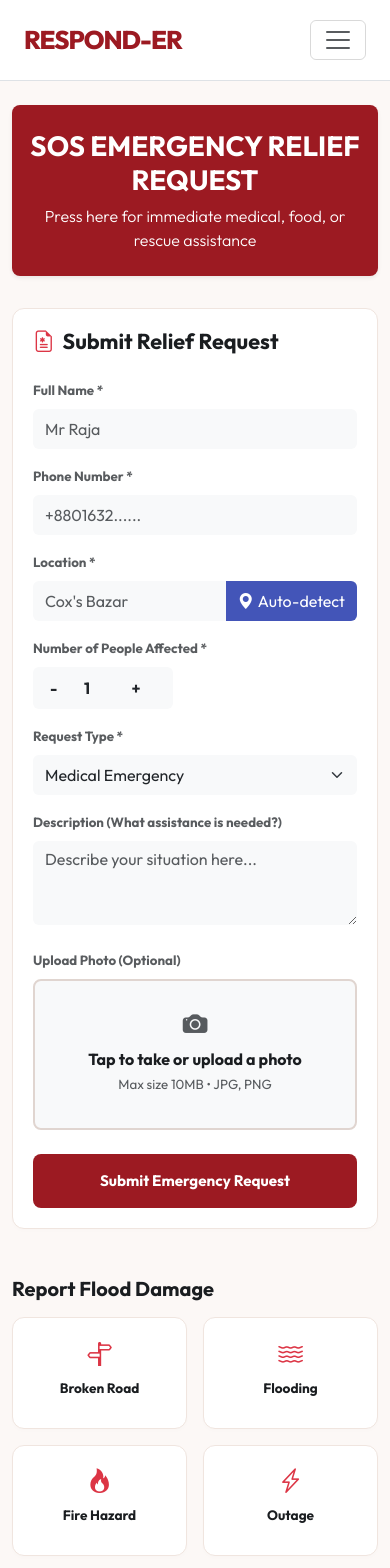
After one commit to sam399/ACDIP, a FastAPI app: template app/templates/sos.html in a window 390 px wide. The commit adds this page. Shown: the top 1568 px of the page. Run offline with FastAPI, Linux system fonts and the light colour scheme; the template is opened without the code that fills it, so the values that code supplies are empty; some libraries are stand-ins or nearby versions.

Commit message:
Implement Feature 2: Emergency Relief Request (Citizen SOS Portal) with geolocation and session status tracking

```diff
--- a/app/main.py
+++ b/app/main.py
@@ -1,4 +1,4 @@
-from fastapi import FastAPI, Depends, Request, Form
+from fastapi import FastAPI, Depends, Request, Form, UploadFile, File
 from fastapi.responses import HTMLResponse, RedirectResponse
 from fastapi.staticfiles import StaticFiles
 from fastapi.templating import Jinja2Templates
@@ -7,8 +7,14 @@ from sqlalchemy import select
 from app.database import engine, Base, get_db
 from app.models import Disaster, EmergencyRequest, SupplyInventory, PersonnelStatus, MissingPerson, FamilyUpdate
 from datetime import datetime, UTC
+import os
+import shutil
 
 app = FastAPI(title="RESPOND-ER Command Center")
+
+# Ensure static directories exist
+os.makedirs("app/static/css", exist_ok=True)
+os.makedirs("app/static/uploads", exist_ok=True)
 
 # Mount static files and templates
 app.mount("/static", StaticFiles(directory="app/static"), name="static")
@@ -57,7 +63,6 @@ async def get_dashboard(request: Request, db: AsyncSession = Depends(get_db)):
 
     total_requests_count = len(priority_queue)
 
-    # Render main dashboard using modern Starlette TemplateResponse signature
     return templates.TemplateResponse(
         request=request,
         name="dashboard.html",
@@ -72,6 +77,94 @@ async def get_dashboard(request: Request, db: AsyncSession = Depends(get_db)):
             "current_tab": "dashboard"
         }
     )
+
+@app.get("/sos", response_class=HTMLResponse)
+async def get_sos_page(request: Request, db: AsyncSession = Depends(get_db)):
+    # Read client request IDs from cookies to populate "My Requests"
+    my_requests_cookie = request.cookies.get("my_requests", "")
+    my_requests = []
+
+    if my_requests_cookie:
+        try:
+            ids = [int(x) for x in my_requests_cookie.split(",") if x.strip().isdigit()]
+            if ids:
+                query = await db.execute(
+                    select(EmergencyRequest)
+                    .where(EmergencyRequest.id.in_(ids))
+                    .order_by(EmergencyRequest.created_at.desc())
+                )
+                my_requests = query.scalars().all()
+        except Exception:
+            pass # Ignore malformed cookies
+
+    return templates.TemplateResponse(
+        request=request,
+        name="sos.html",
+        context={
+            "my_requests": my_requests,
+            "current_tab": "sos"
+        }
+    )
+
+@app.post("/sos/submit", response_class=RedirectResponse)
+async def submit_sos_request(
+    request: Request,
+    full_name: str = Form(...),
+    phone_number: str = Form(...),
+    location: str = Form(...),
+    people_affected: int = Form(...),
+    request_type: str = Form(...),
+    description: str = Form(None),
+    latitude: float = Form(None),
+    longitude: float = Form(None),
+    photo: UploadFile = File(None),
+    db: AsyncSession = Depends(get_db)
+):
+    # Process optional photo upload
+    photo_url = None
+    if photo and photo.filename:
+        filename = f"{int(datetime.now().timestamp())}_{photo.filename}"
+        filepath = os.path.join("app/static/uploads", filename)
+        with open(filepath, "wb") as buffer:
+            shutil.copyfileobj(photo.file, buffer)
+        photo_url = f"/static/uploads/{filename}"
+
+    # Default description if not supplied
+    if not description:
+        description = f"Emergency request for {request_type.lower()} support."
+
+    # Create new emergency request
+    new_request = EmergencyRequest(
+        title=f"{request_type}: {description[:30]}...",
+        description=description,
+        priority="High", # default priority level
+        location=location,
+        latitude=latitude,
+        longitude=longitude,
+        status="Pending",
+        people_affected=people_affected,
+        request_type=request_type,
+        contact_name=full_name,
+        contact_phone=phone_number,
+        photo_url=photo_url,
+        created_at=datetime.now(UTC).replace(tzinfo=None)
+    )
+
+    db.add(new_request)
+    await db.flush() # Populate new_request.id
+
+    # Save request ID to cookies
+    my_requests_cookie = request.cookies.get("my_requests", "")
+    if my_requests_cookie:
+        updated_cookie = f"{my_requests_cookie},{new_request.id}"
+    else:
+        updated_cookie = str(new_request.id)
+
+    await db.commit()
+
+    response = RedirectResponse(url="/sos", status_code=303)
+    response.set_cookie(key="my_requests", value=updated_cookie, max_age=3600*24*30) # 30 days
+    return response
 
 @app.get("/missing", response_class=HTMLResponse)
 async def get_missing_persons(request: Request, status: str = None, db: AsyncSession = Depends(get_db)):
@@ -106,7 +199,6 @@ async def add_family_update(
     message: str = Form(...),
     db: AsyncSession = Depends(get_db)
 ):
-    # Add a family update to the database (timezone-aware UTC)
     new_update = FamilyUpdate(
         author=author,
         message=message,
--- a/app/templates/base.html
+++ b/app/templates/base.html
@@ -69,11 +69,10 @@
 
                 <!-- Header Actions -->
                 <div class="d-flex align-items-center gap-3">
-                    <a href="tel:999" class="btn btn-emergency-call d-flex align-items-center gap-2">
+                    <a href="/sos" class="btn btn-emergency-call d-flex align-items-center gap-2">
                         <i class="bi bi-telephone-fill"></i>
                         <span>EMERGENCY CALL</span>
                     </a>
-
                     <button class="btn btn-icon-round position-relative">
                         <i class="bi bi-bell"></i>
                         <span class="position-absolute top-2 start-2 translate-middle p-1 bg-danger border border-light rounded-circle"></span>
--- /dev/null
+++ b/app/templates/sos.html
@@ -0,0 +1,323 @@
+{% extends 'base.html' %}
+
+{% block content %}
+<div class="row g-4">
+    <!-- TOP RED SOS BANNER -->
+    <div class="col-12">
+        <div class="alert bg-danger text-white text-center py-4 mb-2 rounded-3 border-0 shadow-sm" style="background-color: var(--brand-red) !important; cursor: pointer;" onclick="quickSOS()">
+            <h1 class="fw-bold mb-2 tracking-tight">SOS EMERGENCY RELIEF REQUEST</h1>
+            <p class="mb-0 fs-6 fw-light">Press here for immediate medical, food, or rescue assistance</p>
+        </div>
+    </div>
+
+    <!-- LEFT COLUMN: REQUEST SUBMISSION FORM -->
+    <div class="col-lg-8">
+        <div class="rc-card">
+            <h4 class="fw-bold mb-4 d-flex align-items-center gap-2">
+                <i class="bi bi-file-earmark-medical text-danger"></i> Submit Relief Request
+            </h4>
+
+            <form action="/sos/submit" method="post" enctype="multipart/form-data" id="sosForm">
+                <!-- Hidden inputs for coordinates -->
+                <input type="hidden" name="latitude" id="latInput">
+                <input type="hidden" name="longitude" id="lngInput">
+
+                <div class="row g-3 mb-3">
+                    <!-- Full Name -->
+                    <div class="col-md-6">
+                        <label for="fullName" class="form-label small fw-bold text-muted">Full Name *</label>
+                        <input type="text" class="form-control py-2 bg-light border-0" id="fullName" name="full_name" placeholder="Mr Raja" required>
+                    </div>
+
+                    <!-- Phone Number -->
+                    <div class="col-md-6">
+                        <label for="phoneNumber" class="form-label small fw-bold text-muted">Phone Number *</label>
+                        <input type="tel" class="form-control py-2 bg-light border-0" id="phoneNumber" name="phone_number" placeholder="+8801632......" required>
+                    </div>
+                </div>
+
+                <div class="mb-3">
+                    <!-- Location with Auto-detect -->
+                    <label for="location" class="form-label small fw-bold text-muted">Location *</label>
+                    <div class="input-group">
+                        <input type="text" class="form-control py-2 bg-light border-0" id="location" name="location" placeholder="Cox's Bazar" required>
+                        <button class="btn btn-primary d-flex align-items-center gap-1 border-0" style="background-color: var(--brand-blue);" type="button" onclick="detectLocation()">
+                            <i class="bi bi-geo-alt-fill"></i>
+                            <span>Auto-detect</span>
+                        </button>
+                    </div>
+                    <div class="form-text small text-muted d-none" id="geoStatus"></div>
+                </div>
+
+                <div class="row g-3 mb-3">
+                    <!-- People Affected Counter -->
+                    <div class="col-md-6">
+                        <label class="form-label small fw-bold text-muted">Number of People Affected *</label>
+                        <div class="d-flex align-items-center bg-light rounded" style="width: 140px; height: 42px;">
+                            <button type="button" class="btn btn-link text-decoration-none text-dark fw-bold px-3" onclick="decrementPeople()">-</button>
+                            <input type="number" class="form-control border-0 bg-transparent text-center fw-bold p-0" id="peopleCounter" name="people_affected" value="1" min="1" required style="width: 40px; box-shadow: none;">
+                            <button type="button" class="btn btn-link text-decoration-none text-dark fw-bold px-3" onclick="incrementPeople()">+</button>
+                        </div>
+                    </div>
+
+                    <!-- Request Type Dropdown -->
+                    <div class="col-md-6">
+                        <label for="requestType" class="form-label small fw-bold text-muted">Request Type *</label>
+                        <select class="form-select py-2 bg-light border-0" id="requestType" name="request_type" required>
+                            <option value="Medical Emergency">Medical Emergency</option>
+                            <option value="Rescue Service">Rescue Service</option>
+                            <option value="Food & Water">Food & Water</option>
+                            <option value="Flood Damage">Flood Damage</option>
+                            <option value="Power Outage">Power Outage</option>
+                            <option value="Other">Other Support</option>
+                        </select>
+                    </div>
+                </div>
+
+                <div class="mb-4">
+                    <!-- Description -->
+                    <label for="description" class="form-label small fw-bold text-muted">Description (What assistance is needed?)</label>
+                    <textarea class="form-control bg-light border-0" id="description" name="description" rows="3" placeholder="Describe your situation here..."></textarea>
+                </div>
+
+                <!-- Custom styled upload box -->
+                <div class="mb-4">
+                    <label class="form-label small fw-bold text-muted">Upload Photo (Optional)</label>
+                    <div class="border border-2 border-dashed rounded-3 p-4 text-center cursor-pointer bg-light" style="border-color: #E0D5D0 !important;" onclick="document.getElementById('fileInput').click()">
+                        <i class="bi bi-camera-fill fs-2 text-muted"></i>
+                        <h6 class="fw-bold mt-2 mb-1">Tap to take or upload a photo</h6>
+                        <span class="text-muted small">Max size 10MB • JPG, PNG</span>
+                        <input type="file" id="fileInput" name="photo" accept="image/*" class="d-none" onchange="updateUploadLabel(this)">
+                        <div id="fileUploadName" class="text-success small fw-bold mt-2"></div>
+                    </div>
+                </div>
+
+                <!-- Submit Button -->
+                <button type="submit" class="btn btn-deploy-response py-3 fw-bold">Submit Emergency Request</button>
+            </form>
+        </div>
+
+        <!-- QUICK REPORT FLOOD DAMAGE SECTION -->
+        <h5 class="fw-bold mt-5 mb-3">Report Flood Damage</h5>
+        <div class="row g-3">
+            <div class="col-6 col-md-3">
+                <div class="rc-card text-center p-3 h-100 cursor-pointer hover-shadow" onclick="quickReport('Broken Road', 'Broken road reported blocking emergency response routes.')">
+                    <i class="bi bi-signpost-split fs-2 text-danger"></i>
+                    <h6 class="fw-bold mt-2 mb-0" style="font-size: 0.85rem;">Broken Road</h6>
+                </div>
+            </div>
+            <div class="col-6 col-md-3">
+                <div class="rc-card text-center p-3 h-100 cursor-pointer hover-shadow" onclick="quickReport('Flood Damage', 'Severe flooding in residential areas requiring pumping or rescue.')">
+                    <i class="bi bi-water fs-2 text-danger"></i>
+                    <h6 class="fw-bold mt-2 mb-0" style="font-size: 0.85rem;">Flooding</h6>
+                </div>
+            </div>
+            <div class="col-6 col-md-3">
+                <div class="rc-card text-center p-3 h-100 cursor-pointer hover-shadow" onclick="quickReport('Fire Hazard', 'Active fire hazard reported near community structures.')">
+                    <i class="bi bi-fire fs-2 text-danger"></i>
+                    <h6 class="fw-bold mt-2 mb-0" style="font-size: 0.85rem;">Fire Hazard</h6>
+                </div>
+            </div>
+            <div class="col-6 col-md-3">
+                <div class="rc-card text-center p-3 h-100 cursor-pointer hover-shadow" onclick="quickReport('Power Outage', 'Power lines down resulting in localized electricity outage.')">
+                    <i class="bi bi-lightning-charge fs-2 text-danger"></i>
+                    <h6 class="fw-bold mt-2 mb-0" style="font-size: 0.85rem;">Outage</h6>
+                </div>
+            </div>
+        </div>
+    </div>
+
+    <!-- RIGHT COLUMN: MY REQUESTS & NEAREST SHELTER -->
+    <div class="col-lg-4">
+        <!-- My Requests live tracking panel -->
+        <div class="rc-card mb-4">
+            <div class="d-flex justify-content-between align-items-center mb-3">
+                <h5 class="fw-bold mb-0 d-flex align-items-center gap-2">
+                    <i class="bi bi-activity text-danger"></i> My Requests
+                </h5>
+                <span class="badge bg-danger px-2 py-1 font-monospace" style="font-size: 0.65rem;">LIVE UPDATE</span>
+            </div>
+
+            <div class="requests-list-container">
+                {% for req in my_requests %}
+                <div class="border rounded p-3 mb-3 bg-light position-relative">
+                    <div class="d-flex justify-content-between align-items-center mb-2">
+                        <span class="small font-monospace fw-bold text-danger">REQ-{{ "%04d" | format(req.id) }}</span>
+                        <span class="badge {% if req.status == 'Pending' %}bg-warning-subtle text-warning border border-warning-subtle{% elif req.status == 'En Route' %}bg-primary-subtle text-primary border border-primary-subtle{% else %}bg-success-subtle text-success border border-success-subtle{% endif %} px-2 py-1 small">
+                            {{ req.status }}
+                        </span>
+                    </div>
+
+                    <h6 class="fw-bold mb-1" style="font-size: 0.9rem;">{{ req.request_type }}</h6>
+                    <p class="text-muted small mb-2">{{ req.description }}</p>
+
+                    <!-- Progress Bar matching Figma style -->
+                    {% if req.status == 'En Route' %}
+                    <div class="small mb-1 text-primary fw-semibold"><i class="bi bi-clock-history"></i> Responder dispatched 4 mins ago</div>
+                    <div class="progress" style="height: 6px;">
+                        <div class="progress-bar bg-danger" role="progressbar" style="width: 60%"></div>
+                    </div>
+                    {% elif req.status == 'Pending' %}
+                    <div class="small mb-1 text-muted"><i class="bi bi-hourglass-split"></i> Queued for verification</div>
+                    <div class="progress" style="height: 6px;">
+                        <div class="progress-bar bg-warning" role="progressbar" style="width: 25%"></div>
+                    </div>
+                    {% else %}
+                    <div class="small mb-1 text-success"><i class="bi bi-check-circle"></i> Service Completed</div>
+                    <div class="progress" style="height: 6px;">
+                        <div class="progress-bar bg-success" role="progressbar" style="width: 100%"></div>
+                    </div>
+                    {% endif %}
+                </div>
+                {% else %}
+                <div class="text-center py-4 text-muted small">
+                    <i class="bi bi-journal-x fs-2 d-block mb-2"></i>
+                    No requests submitted yet in this session.
+                </div>
+                {% endfor %}
+            </div>
+        </div>
+
+        <!-- Info box sharing location -->
+        <div class="alert alert-info border-0 p-3 mb-4 rounded-3 d-flex gap-3 align-items-start" style="background-color: var(--selected-purple-light); color: var(--brand-blue);">
+            <div class="fs-4"><i class="bi bi-info-circle-fill"></i></div>
+            <div class="small">
+                <strong class="d-block mb-1">Real-time Tracking</strong>
+                Your location is being shared with emergency units once a request is active.
+            </div>
+        </div>
+
+        <!-- Nearest Shelter map widget -->
+        <div class="rc-card p-0 overflow-hidden position-relative" style="height: 220px;">
+            <div id="miniMap" class="w-100 h-100" style="background-color: #e5e5e5; z-index: 1;"></div>
+
+            <div class="position-absolute bottom-0 start-0 end-0 bg-dark bg-opacity-70 text-white p-3 d-flex align-items-center justify-content-between" style="z-index: 1000;">
+                <div>
+                    <h6 class="fw-bold mb-0" style="font-size: 0.9rem;">Nearest Shelter</h6>
+                    <span class="small opacity-80" id="shelterDistanceText">Nearest Shelter: 0.8km away</span>
+                </div>
+                <div class="fs-4 text-white"><i class="bi bi-chevron-right"></i></div>
+            </div>
+        </div>
+    </div>
+</div>
+{% endblock %}
+
+{% block scripts %}
+<script>
+    // Counter functions
+    function incrementPeople() {
+        var input = document.getElementById('peopleCounter');
+        input.value = parseInt(input.value) + 1;
+    }
+
+    function decrementPeople() {
+        var input = document.getElementById('peopleCounter');
+        var val = parseInt(input.value);
+        if (val > 1) {
+            input.value = val - 1;
+        }
+    }
+
+    // Geolocation detection
+    function detectLocation() {
+        var status = document.getElementById('geoStatus');
+        status.classList.remove('d-none');
+        status.className = "form-text small text-primary";
+        status.innerText = "Detecting your location...";
+
+        if (!navigator.geolocation) {
+            status.className = "form-text small text-danger";
+            status.innerText = "Geolocation is not supported by your browser.";
+            return;
+        }
+
+        navigator.geolocation.getCurrentPosition(
+            function(position) {
+                var lat = position.coords.latitude;
+                var lng = position.coords.longitude;
+
+                document.getElementById('latInput').value = lat;
+                document.getElementById('lngInput').value = lng;
+
+                document.getElementById('location').value = "Coordinates: " + lat.toFixed(5) + ", " + lng.toFixed(5);
+
+                status.className = "form-text small text-success";
+                status.innerText = "Location detected successfully!";
+
+                // Update mini-map coordinates
+                updateMiniMap(lat, lng);
+            },
+            function(error) {
+                status.className = "form-text small text-danger";
+                status.innerText = "Unable to retrieve location: " + error.message;
+            }
+        );
+    }
+
+    // Pre-populate details from quick damage report
+    function quickReport(type, desc) {
+        document.getElementById('requestType').value = type;
+        document.getElementById('description').value = desc;
+        document.getElementById('fullName').focus();
+
+        // Scroll slightly to top of form
+        document.getElementById('sosForm').scrollIntoView({ behavior: 'smooth' });
+    }
+
+    // Trigger quick SOS automatically
+    function quickSOS() {
+        document.getElementById('requestType').value = "Rescue Service";
+        document.getElementById('description').value = "URGENT SOS: Citizen requesting immediate evacuation and safety assistance.";
+        document.getElementById('fullName').focus();
+        document.getElementById('sosForm').scrollIntoView({ behavior: 'smooth' });
+    }
+
+    // Update custom file upload label
+    function updateUploadLabel(input) {
+        var label = document.getElementById('fileUploadName');
+        if (input.files && input.files[0]) {
+            label.innerText = "Selected file: " + input.files[0].name;
+        } else {
+            label.innerText = "";
+        }
+    }
+
+    // Initialize mini-map for shelter visualization
+    var miniMap = L.map('miniMap', {
+        zoomControl: false,
+        attributionControl: false
+    }).setView([23.8103, 90.4125], 13); // Default Dhaka
+
+    L.tileLayer('https://{s}.basemaps.cartocdn.com/light_all/{z}/{x}/{y}{r}.png', {
+        maxZoom: 20
+    }).addTo(miniMap);
+
+    var userMarker = null;
+    var shelterMarker = L.marker([23.8143, 90.4185]).addTo(miniMap); // Sample shelter
+    shelterMarker.bindPopup("Nearest Shelter Center");
+
+    function updateMiniMap(lat, lng) {
+        miniMap.setView([lat, lng], 14);
+
+        if (userMarker) {
+            userMarker.setLatLng([lat, lng]);
+        } else {
+            userMarker = L.circleMarker([lat, lng], {
+                color: '#dc3545',
+                fillColor: '#dc3545',
+                fillOpacity: 0.8,
+                radius: 6
+            }).addTo(miniMap);
+        }
+
+        // Place shelter marker offset slightly to mock 0.8km away
+        var shelterLat = lat + 0.005;
+        var shelterLng = lng + 0.004;
+        shelterMarker.setLatLng([shelterLat, shelterLng]);
+
+        // Dynamic distance calculation label (mocking exact bounds checking)
+        document.getElementById('shelterDistanceText').innerText = "Nearest Shelter: 0.78km away";
+    }
+</script>
+{% endblock %}
```
Also changed, not shown: tests/test_sos.py (added, +77 -0 lines), app/static/uploads/1786308428_test_image.png (added).
